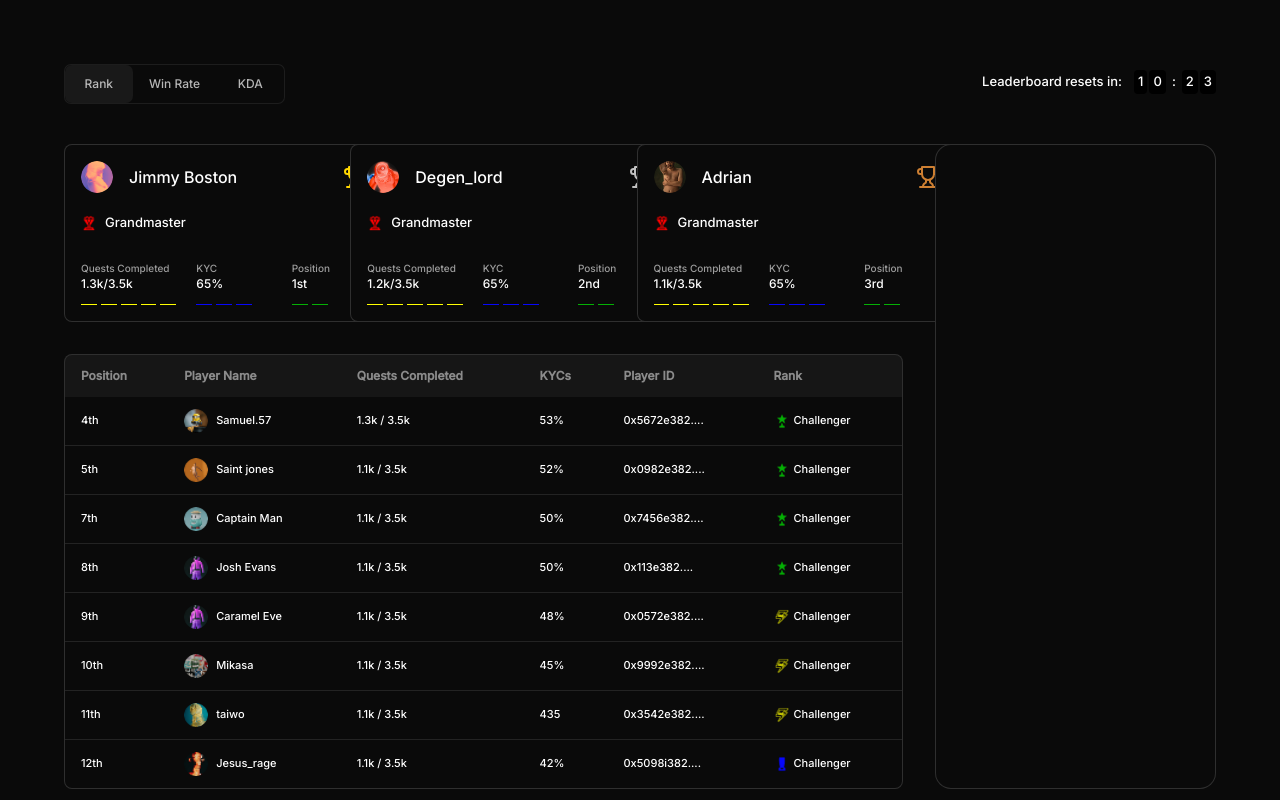
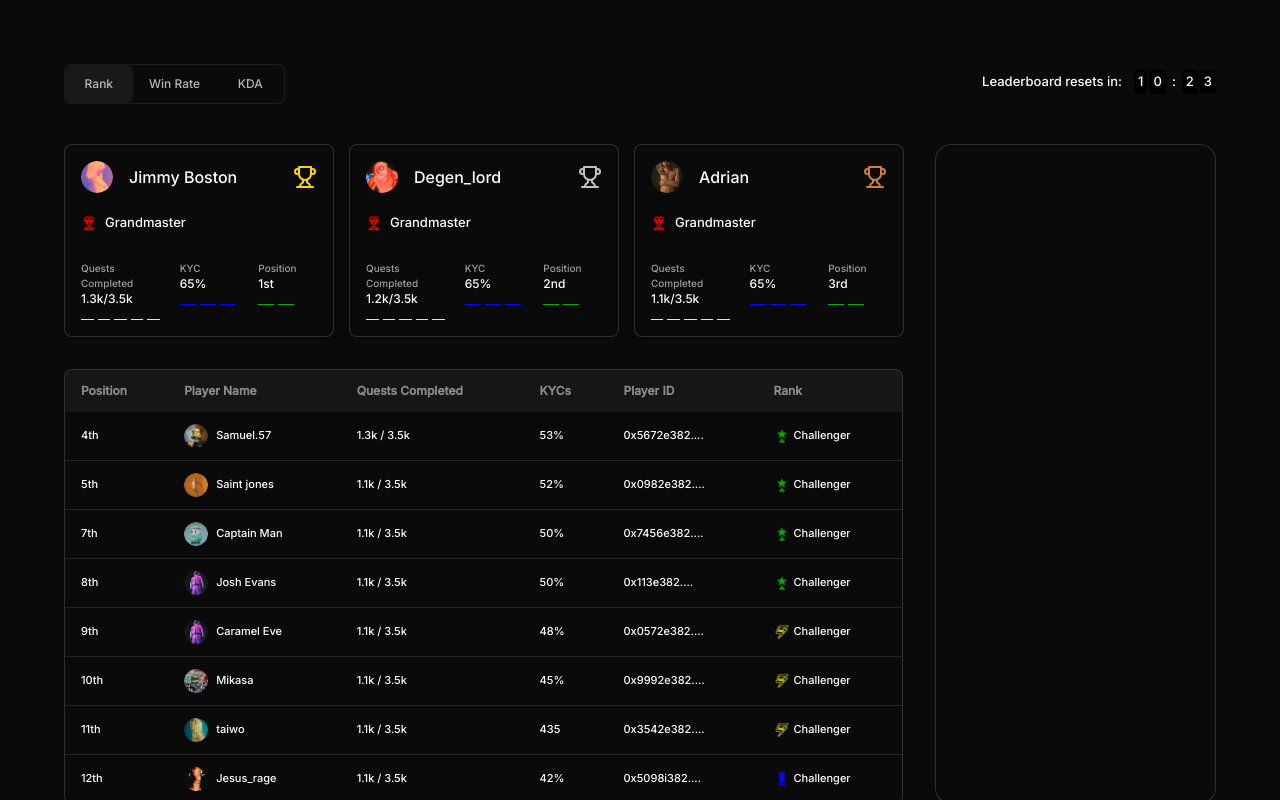
Before and after one commit to mueezsanwo/Galdunx-task, a Next.js app: page /dashboard/analytics in a window 1280 px wide. Built offline with nearby package versions, Linux system fonts and the light colour scheme.

Commit message:
completed

```diff
--- a/src/app/dashboard/analytics/page.tsx
+++ b/src/app/dashboard/analytics/page.tsx
@@ -42,7 +42,7 @@ const ProfileCard = ({
   winRate: number
   kda: number
 }) => (
-  <div className="border border-white/15 rounded-lg bg-[#0A0A0A] p-4 w-full max-w-xs md:max-w-sm lg:w-[320px] h-auto">
+  <div className="border border-white/15 rounded-lg bg-[#0A0A0A] p-4 w-full max-w-xs md:w-[290px]  xl:w-[270px] 2xl:w-[320px] h-auto ">
     <div className="flex items-center gap-4">
       <img
         src={profileImg}
@@ -84,7 +84,7 @@ export default function AnalyticsPage() {
   return (
     <div className="p-4 md:p-8 text-white font-inter bg-[#0A0A0A] min-h-screen">
       {/* Header Section */}
-      <div className="flex flex-col-reverse md:flex-row md:justify-between items-start md:items-center gap-4 mb-10">
+      <div className="flex flex-col-reverse max-w-[1440px] md:flex-row md:justify-between items-start md:items-center gap-4 mb-10">
           {/* Right side stats toggle */}
         <div className="w-full md:w-[221px] h-[40px] bg-[#0A0A0A] border border-white/8 rounded-[7px]  flex items-center justify-between gap-2">
           <div className="flex-1 h-full bg-[#191919] rounded-[7px] flex items-center justify-center">
@@ -114,11 +114,11 @@ export default function AnalyticsPage() {
       </div>
 
       {/* Main Section */}
-      <div className="flex flex-col xl:flex-row gap-8">
+      <div className="flex flex-col max-w-[1440px] xl:flex-row gap-8">
         {/* Left Column */}
         <div className="flex flex-col gap-8 w-full xl:w-3/4">
           {/* Top Profile Cards */}
-          <div className="grid grid-cols-1 sm:grid-cols-2 lg:grid-cols-3 gap-5">
+          <div className="grid  grid-cols-1 sm:grid-cols-2 lg:grid-cols-3 gap-4">
             <ProfileCard
               rank="1"
               name="Jimmy Boston"
```
